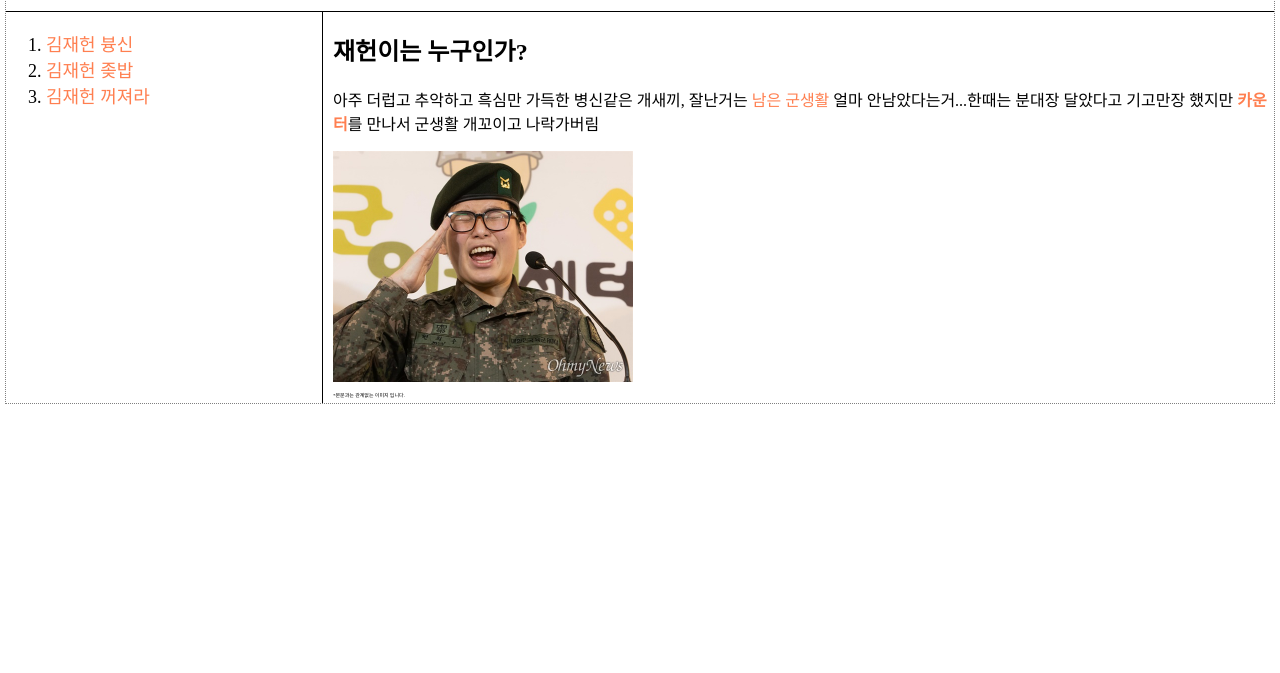
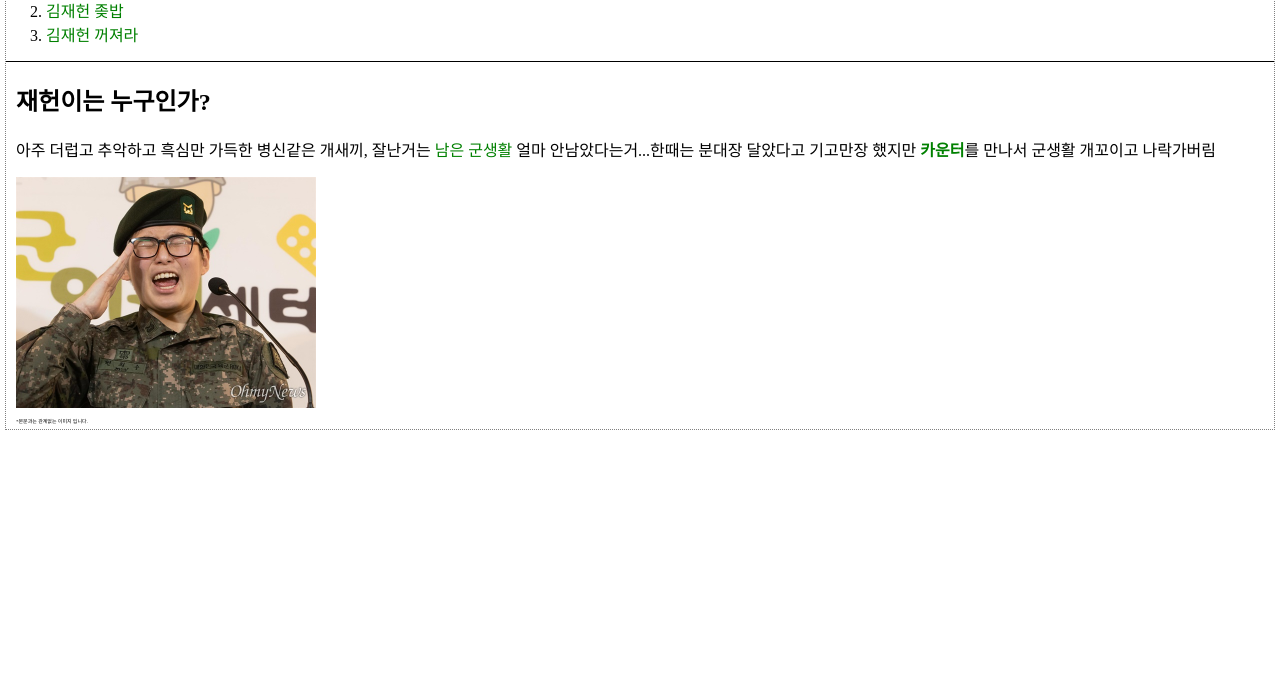
Before and after one commit to inho1019/my-future, a plain HTML site: page csspr3.html in a window 1280 px wide. Shown: the part 127-800 px from the top of the page. Drawn offline with Linux system fonts and the light colour scheme.

Commit message:
Update style.css

```diff
--- a/style.css
+++ b/style.css
@@ -14,7 +14,7 @@
             grid-template-columns: 1fr 3fr;
         }
         a {
-            color: coral;
+            color: green;
             text-decoration-line: none;
         }
         #olgr {
@@ -30,7 +30,7 @@
         #kim {
             font-size: 5px;
         }
-        @media (max-width:650px) {
+        @media (hover: none) {
             h1 {
                 display:block;
                 font-size:40px;
```
